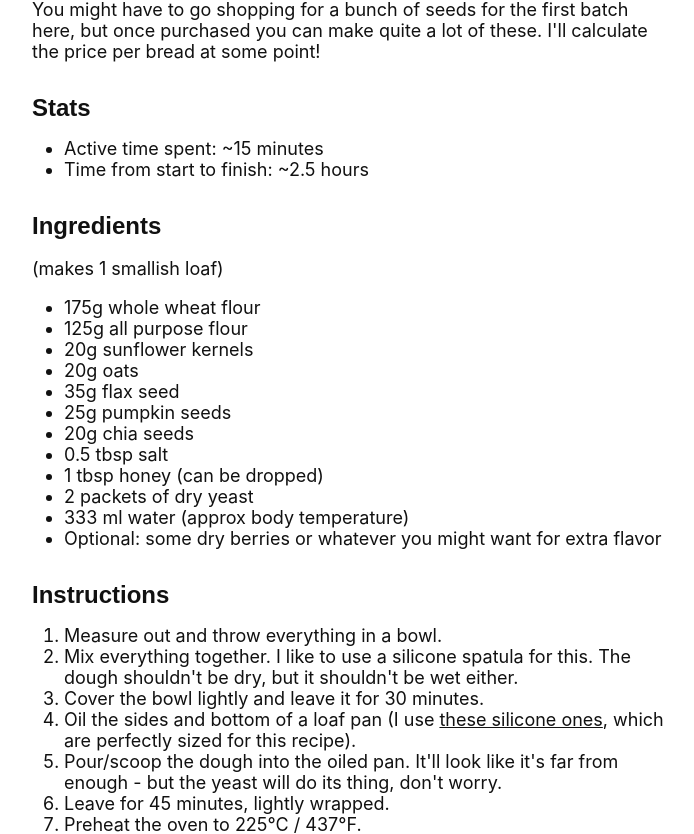
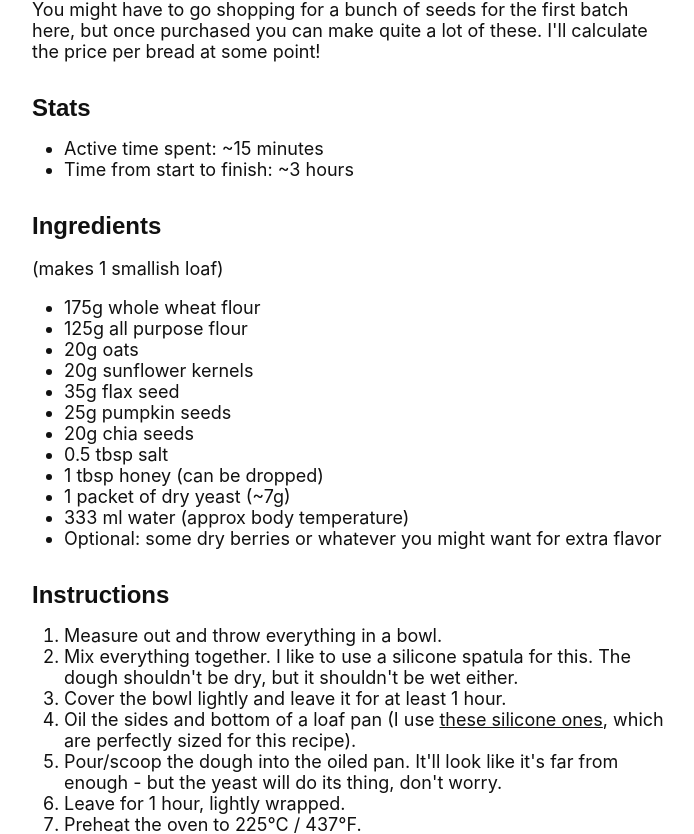
Before and after one commit to rexxars/espen-codes, a Next.js app: page /bread in a window 1280 px wide. Shown: the part 720-1554 px from the top of the page, without its empty margins (288-982 px from the left). Built offline with nearby package versions, Linux system fonts and the light colour scheme; no server answers.

Commit message:
fix: adjust bread recipe

```diff
--- a/pages/bread.tsx
+++ b/pages/bread.tsx
@@ -86,7 +86,7 @@ export default function BreadPage() {
           <h2>Stats</h2>
           <ul className={styles.bullets}>
             <li>Active time spent: ~15 minutes</li>
-            <li>Time from start to finish: ~2.5 hours</li>
+            <li>Time from start to finish: ~3 hours</li>
           </ul>
         </section>
 
@@ -96,14 +96,14 @@ export default function BreadPage() {
           <ul>
             <li>175g whole wheat flour</li>
             <li>125g all purpose flour</li>
+            <li>20g oats</li>
             <li>20g sunflower kernels</li>
-            <li>20g oats</li>
             <li>35g flax seed</li>
             <li>25g pumpkin seeds</li>
             <li>20g chia seeds</li>
             <li>0.5 tbsp salt</li>
             <li>1 tbsp honey (can be dropped)</li>
-            <li>2 packets of dry yeast</li>
+            <li>1 packet of dry yeast (~7g)</li>
             <li>333 ml water (approx body temperature)</li>
             <li>Optional: some dry berries or whatever you might want for extra flavor</li>
           </ul>
@@ -117,7 +117,7 @@ export default function BreadPage() {
               Mix everything together. I like to use a silicone spatula for this. The dough
               shouldn't be dry, but it shouldn't be wet either.
             </li>
-            <li>Cover the bowl lightly and leave it for 30 minutes.</li>
+            <li>Cover the bowl lightly and leave it for at least 1 hour.</li>
             <li>
               Oil the sides and bottom of a loaf pan (I use{' '}
               <a href="https://www.amazon.com/gp/product/B07PJG9WZY/" rel="noopener noreferer">
@@ -129,7 +129,7 @@ export default function BreadPage() {
               Pour/scoop the dough into the oiled pan. It'll look like it's far from enough - but
               the yeast will do its thing, don't worry.
             </li>
-            <li>Leave for 45 minutes, lightly wrapped.</li>
+            <li>Leave for 1 hour, lightly wrapped.</li>
             <li>Preheat the oven to 225°C / 437°F.</li>
             <li>Put the pan into the oven and bake for 40 minutes.</li>
             <li>Remove the bread, drop it out of the pan.</li>
```
